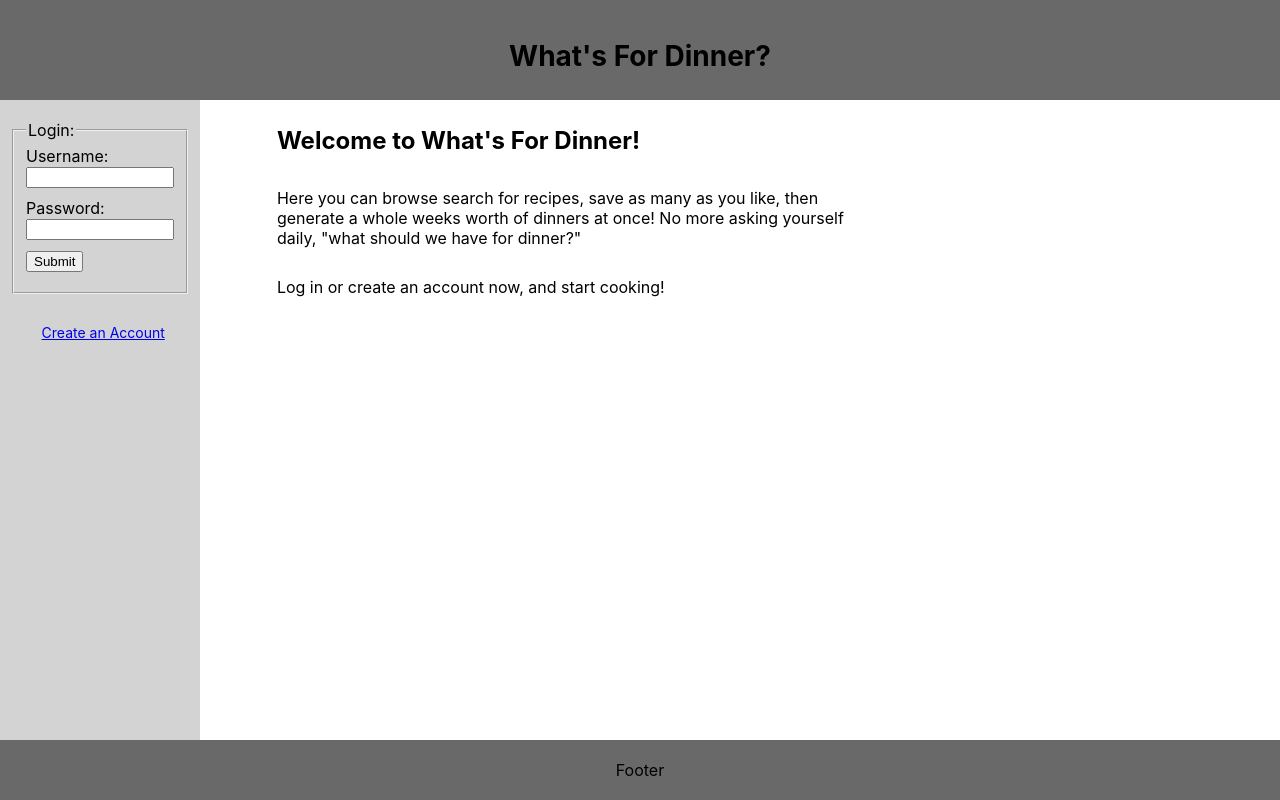
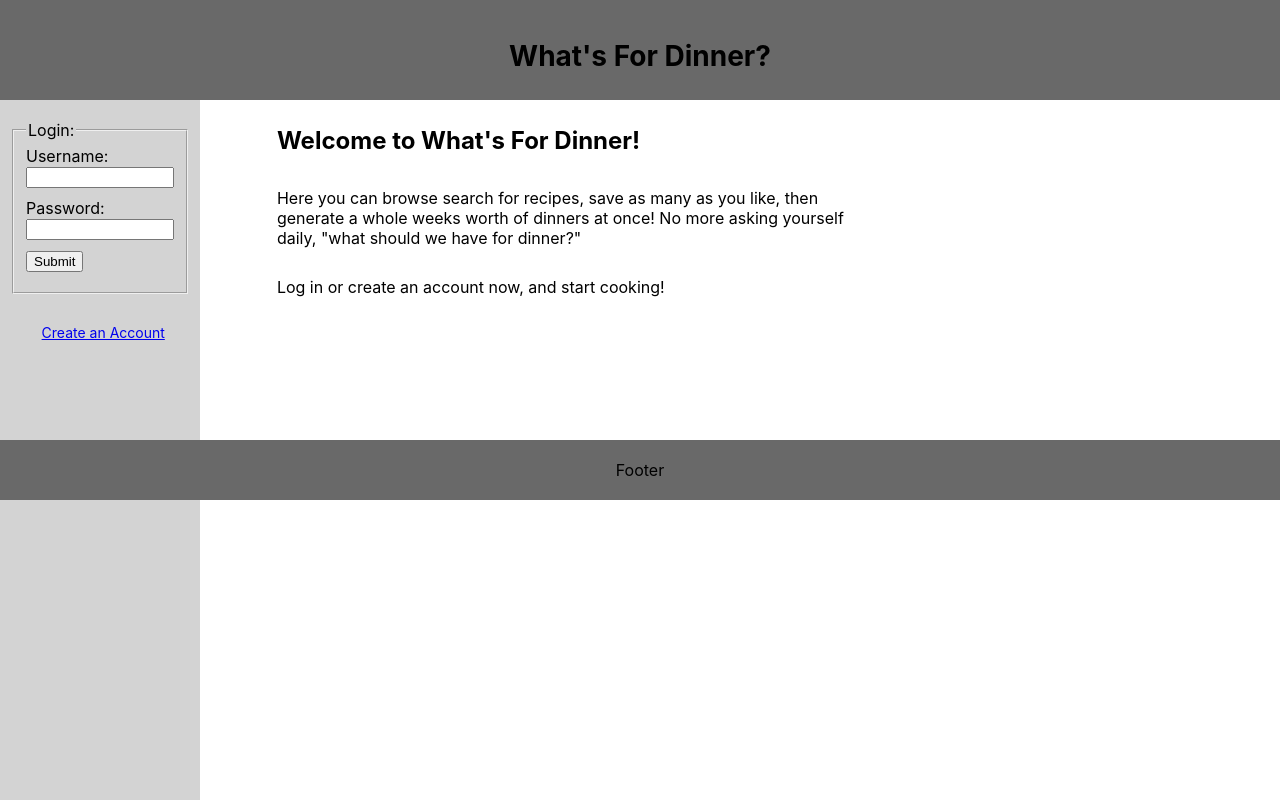
Before and after one commit to mandyalber/whatsfordinner-app, a React (Create React App) app: page / in a window 1280 px wide. Built offline with nearby package versions, Linux system fonts and the light colour scheme.

Commit message:
fixed footer issue

```diff
--- a/src/App.css
+++ b/src/App.css
@@ -103,6 +103,7 @@ img {
         grid-template-columns: auto auto;
         grid-template-rows: 100px 1fr;
         min-height: 500px;
+        position: relative;
     }
 
     header {
@@ -131,8 +132,7 @@ img {
         grid-area: main;
         float: right;
         max-width: 700px;
-        min-height: 600px;
-        margin: 0 200px 40px
+        margin: 0 200px 100px 200px;
     }
 
     footer {
@@ -142,6 +142,9 @@ img {
         padding: 20px;
         background-color: dimgray;
         z-index: 1;
+        position: absolute;
+        bottom: 0;
+        width: 100%;
     }
 
     img {
```
